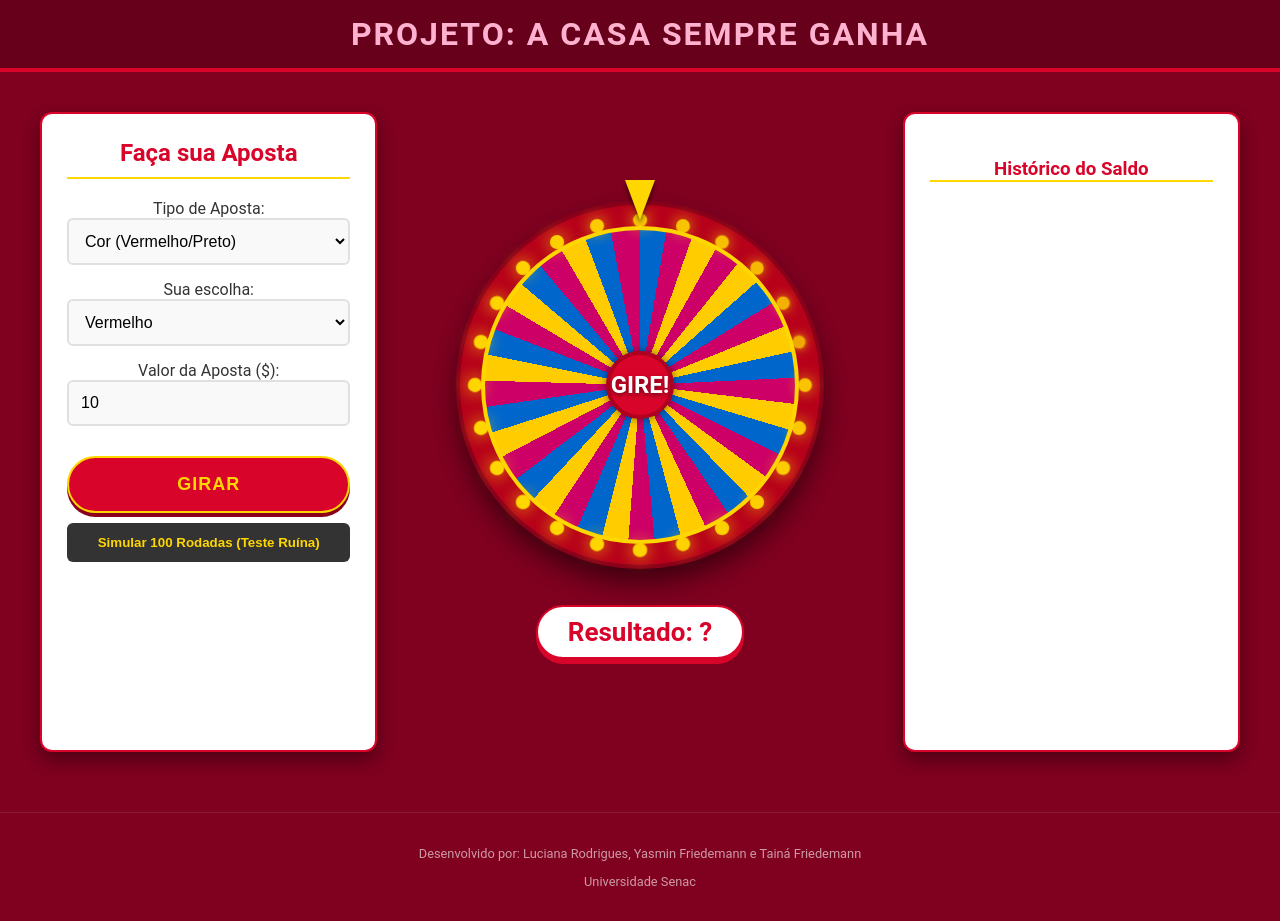
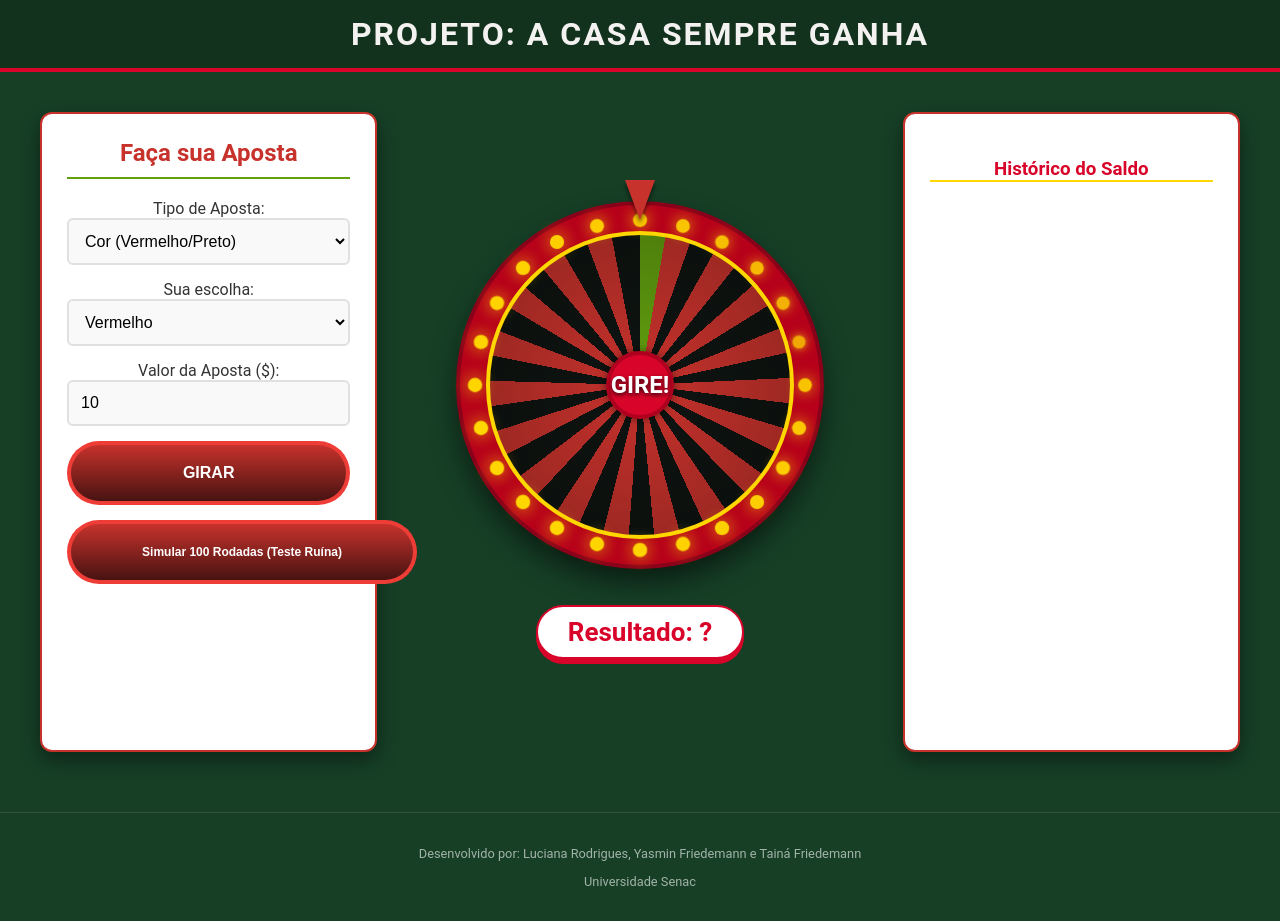
Before and after one commit to Yasfls/A-casa-sempre-ganha, a React (Create React App) app in the folder src/: page / in a window 1280 px wide. Built offline with nearby package versions, Linux system fonts and the light colour scheme; the HTML template or start-up script is replaced by a standard one.

Commit message:
commit teste

```diff
--- a/src/RouletteWheel.css
+++ b/src/RouletteWheel.css
@@ -1,6 +1,6 @@
 /* --- ESTRUTURA GERAL --- */
 body {
-    background-color: #800020;
+    background-color: #163f26;
     font-family: 'Montserrat', 'Roboto', sans-serif;
     color: #333;
     margin: 0;
@@ -19,7 +19,7 @@ body {
     font-size: 2rem;
     text-transform: uppercase;
     letter-spacing: 2px;
-    color: #ffb2d0;
+    color: #f4f2f1;
 }
 
 .roulette-container {
@@ -40,7 +40,7 @@ body {
     box-shadow: 0 8px 20px rgba(0,0,0,0.4);
     display: flex;
     flex-direction: column;
-    border: 2px solid #d90429;
+    border: 2px solid #c7322c;
 }
 
 /* --- PAINEL DE APOSTAS --- */
@@ -51,8 +51,8 @@ body {
 }
 
 .betting-panel h2 {
-    color: #d90429;
-    border-bottom: 2px solid #ffd700;
+    color: #c7322c;
+    border-bottom: 2px solid #62a00f;
     padding-bottom: 10px;
     margin-top: 0;
 }
@@ -74,47 +74,224 @@ select, input {
 
 /* Botão GIRAR */
 .spin-btn {
-    background-color: #d90429;
-    color: #ffd700;
-    font-size: 18px;
-    font-weight: 800;
-    padding: 16px;
-    border: 2px solid #ffd700;
-    border-radius: 50px;
-    cursor: pointer;
-    text-transform: uppercase;
-    letter-spacing: 1px;
-    margin-top: 15px;
-    box-shadow: 0 4px 0 #8a001a;
-    transition: transform 0.1s;
+ align-items: center;
+  appearance: none;
+  background-clip: padding-box;
+  background-color: initial;
+  background-image: none;
+  border-style: none;
+  box-sizing: border-box;
+  color: #fff;
+  cursor: pointer;
+  display: inline-block;
+  flex-direction: row;
+  flex-shrink: 0;
+  font-family: Eina01,sans-serif;
+  font-size: 16px;
+  font-weight: 800;
+  justify-content: center;
+  line-height: 24px;
+  margin: 0;
+  min-height: 64px;
+  outline: none;
+  overflow: visible;
+  padding: 19px 26px;
+  pointer-events: auto;
+  position: relative;
+  text-align: center;
+  text-decoration: none;
+  text-transform: none;
+  user-select: none;
+  -webkit-user-select: none;
+  touch-action: manipulation;
+  vertical-align: middle;
+  width: auto;
+  word-break: keep-all;
+  z-index: 0;
 }
 
-.spin-btn:hover {
-    background-color: #ff1a40;
+@media (min-width: 768px) {
+  .spin-btn {
+    padding: 19px 32px;
+  }
 }
 
-.spin-btn:active {
-    transform: translateY(3px);
-    box-shadow: 0 1px 0 #8a001a;
+.spin-btn:before,
+.spin-btn:after {
+  border-radius: 80px;
+}
+
+.spin-btn:before {
+  background: #ee3c36;
+  content: "";
+  display: block;
+  height: 100%;
+  left: 0;
+  overflow: hidden;
+  position: absolute;
+  top: 0;
+  width: 100%;
+  z-index: -2;
+}
+
+.spin-btn:after {
+  background-color: initial;
+  background-image: linear-gradient(#c7322c 0, #471311 100%);
+  bottom: 4px;
+  content: "";
+  display: block;
+  left: 4px;
+  overflow: hidden;
+  position: absolute;
+  right: 4px;
+  top: 4px;
+  transition: all 100ms ease-out;
+  z-index: -1;
+}
+
+.spin-btn:hover:not(:disabled):before {
+  background: linear-gradient(92.83deg, #f54d47 0%, rgb(177, 49, 24) 100%);
+}
+
+.spin-btn:hover:not(:disabled):after {
+  bottom: 0;
+  left: 0;
+  right: 0;
+  top: 0;
+  transition-timing-function: ease-in;
+  opacity: 0;
+}
+
+.spin-btn:active:not(:disabled) {
+  color: #541a0f;
+}
+
+.spin-btn:active:not(:disabled):before {
+  background-image: linear-gradient(0deg, rgba(0, 0, 0, .2), rgba(0, 0, 0, .2)), linear-gradient(92.83deg, #ff7426 0, #f93a13 100%);
+}
+
+.spin-btn:active:not(:disabled):after {
+  background-image: linear-gradient(#541a0f 0, #0c0d0d 100%);
+  bottom: 4px;
+  left: 4px;
+  right: 4px;
+  top: 4px;
 }
 
 .spin-btn:disabled {
-    background-color: #ccc;
-    cursor: not-allowed;
-    box-shadow: none;
-    border: none;
+  cursor: default;
+  opacity: .24;
 }
 
 .sim-btn {
-    background-color: #333;
-    color: #ffd700;
-    border: none;
-    padding: 12px;
-    border-radius: 6px;
-    width: 100%;
-    font-weight: bold;
-    cursor: pointer;
-    margin-top: 10px;
+  appearance: none;
+  background-clip: padding-box;
+  background-color: initial;
+  background-image: none;
+  border-style: none;
+  box-sizing: border-box;
+  color: #fff;
+  cursor: pointer;
+  display: inline-block;
+  flex-direction: row;
+  flex-shrink: 0;
+  font-family: Eina01,sans-serif;
+  font-size: 12px;
+  font-weight: 700;
+  justify-content: center;
+  line-height: 24px;
+  margin: 0;
+  min-height: 64px;
+  outline: none;
+  overflow: visible;
+  padding: 19px 26px;
+  pointer-events: auto;
+  position: relative;
+  text-align: center;
+  text-decoration: none;
+  text-transform: none;
+  user-select: none;
+  -webkit-user-select: none;
+  touch-action: manipulation;
+  vertical-align: middle;
+  width: auto;
+  word-break: keep-all;
+  z-index: 0;
+  margin-top: 15px;
+  width: 350px;
+}
+
+@media (min-width: 768px) {
+  .sim-btn {
+    padding: 19px 32px;
+  }
+}
+
+.sim-btn:before,
+.sim-btn:after {
+  border-radius: 80px;
+}
+
+.sim-btn:before {
+  background: #ee3c36;
+  content: "";
+  display: block;
+  height: 100%;
+  left: 0;
+  overflow: hidden;
+  position: absolute;
+  top: 0;
+  width: 100%;
+  z-index: -2;
+}
+
+.sim-btn:after {
+  background-color: initial;
+  background-image: linear-gradient(#c7322c 0, #471311 100%);
+  bottom: 4px;
+  content: "";
+  display: block;
+  left: 4px;
+  overflow: hidden;
+  position: absolute;
+  right: 4px;
+  top: 4px;
+  transition: all 100ms ease-out;
+  z-index: -1;
+}
+
+.sim-btn:hover:not(:disabled):before {
+  background: linear-gradient(92.83deg, #f54d47 0%, rgb(177, 49, 24) 100%);
+}
+
+.sim-btn:hover:not(:disabled):after {
+  bottom: 0;
+  left: 0;
+  right: 0;
+  top: 0;
+  transition-timing-function: ease-in;
+  opacity: 0;
+}
+
+.sim-btn:active:not(:disabled) {
+  color: #541a0f;
+}
+
+.sim-btn:active:not(:disabled):before {
+  background-image: linear-gradient(0deg, rgba(0, 0, 0, .2), rgba(0, 0, 0, .2)), linear-gradient(92.83deg, #ff7426 0, #f93a13 100%);
+}
+
+.sim-btn:active:not(:disabled):after {
+  background-image: linear-gradient(#541a0f 0, #0c0d0d 100%);
+  bottom: 4px;
+  left: 4px;
+  right: 4px;
+  top: 4px;
+}
+
+.sim-btn:disabled {
+  cursor: default;
+  opacity: .24;
 }
 
 /* --- ROLETA --- */
@@ -181,66 +358,70 @@ select, input {
     height: 0;
     border-left: 15px solid transparent;
     border-right: 15px solid transparent;
-    border-top: 40px solid #ffd700;
+    border-top: 40px solid #c7322c;
     z-index: 20;
     filter: drop-shadow(0 4px 2px rgba(0,0,0,0.5));
 }
 
 .wheel {
-    width: 310px; /* Menor para deixar espaço para os LEDs na borda vermelha */
-    height: 310px;
+    width: 300px;
+    height: 300px;
     border-radius: 50%;
-    border: 4px solid #ffd700; /* Borda dourada interna */
+    border: 4px solid #ffd700;
     transition: transform 3s cubic-bezier(0.1, 0.7, 0.1, 1);
-
-    /* Gradiente igual à foto */
-    background: conic-gradient(
-        #0066cc 0deg 9.7deg,
-        #cc0066 9.7deg 19.4deg,
-        #ffcc00 19.4deg 29.1deg,
-        #cc0066 29.1deg 38.8deg,
-        #ffcc00 38.8deg 48.5deg,
-        #0066cc 48.5deg 58.2deg,
-        #cc0066 58.2deg 67.9deg,
-        #ffcc00 67.9deg 77.6deg,
-        #0066cc 77.6deg 87.3deg,
-        #cc0066 87.3deg 97deg,
-        #ffcc00 97deg 106.7deg,
-        #0066cc 106.7deg 116.4deg,
-        #cc0066 116.4deg 126.1deg,
-        #ffcc00 126.1deg 135.8deg,
-        #0066cc 135.8deg 145.5deg,
-        #cc0066 145.5deg 155.2deg,
-        #ffcc00 155.2deg 164.9deg,
-        #0066cc 164.9deg 174.6deg,
-        #cc0066 174.6deg 184.3deg,
-        #ffcc00 184.3deg 194deg,
-        #0066cc 194deg 203.7deg,
-        #cc0066 203.7deg 213.4deg,
-        #ffcc00 213.4deg 223.1deg,
-        #0066cc 223.1deg 232.8deg,
-        #cc0066 232.8deg 242.5deg,
-        #ffcc00 242.5deg 252.2deg,
-        #0066cc 252.2deg 261.9deg,
-        #cc0066 261.9deg 271.6deg,
-        #ffcc00 271.6deg 281.3deg,
-        #0066cc 281.3deg 291deg,
-        #cc0066 291deg 300.7deg,
-        #ffcc00 300.7deg 310.4deg,
-        #0066cc 310.4deg 320.1deg,
-        #cc0066 320.1deg 329.8deg,
-        #ffcc00 329.8deg 339.5deg,
-        #0066cc 339.5deg 349.2deg,
-        #cc0066 349.2deg 360deg
-    );
-
+    /* Aqui usamos DUAS camadas de background:
+       1. Radial-Gradient: Cria uma sombra do centro para as bordas (efeito 3D).
+       2. Conic-Gradient: Cria as fatias coloridas alternadas corretamente.
+    */
+    background:
+        radial-gradient(circle, rgba(0,0,0,0) 0%, rgba(0,0,0,0.2) 70%, rgba(0,0,0,0.5) 100%),
+        conic-gradient(
+            #62a00f 0deg 9.7deg,      /* 0 - Verde */
+            #c7322c 9.7deg 19.4deg,   /* 32 - Vermelho */
+            #0e1411 19.4deg 29.1deg,  /* 15 - Preto */
+            #c7322c 29.1deg 38.8deg,  /* 19 - Vermelho */
+            #0e1411 38.8deg 48.5deg,  /* 4 - Preto */
+            #c7322c 48.5deg 58.2deg,  /* 21 - Vermelho */
+            #0e1411 58.2deg 67.9deg,  /* 2 - Preto */
+            #c7322c 67.9deg 77.6deg,  /* 25 - Vermelho */
+            #0e1411 77.6deg 87.3deg,  /* 17 - Preto */
+            #c7322c 87.3deg 97deg,    /* 34 - Vermelho */
+            #0e1411 97deg 106.7deg,   /* 6 - Preto */
+            #c7322c 106.7deg 116.4deg,/* 27 - Vermelho */
+            #0e1411 116.4deg 126.1deg,/* 13 - Preto */
+            #c7322c 126.1deg 135.8deg,/* 36 - Vermelho */
+            #0e1411 135.8deg 145.5deg,/* 11 - Preto */
+            #c7322c 145.5deg 155.2deg,/* 30 - Vermelho */
+            #0e1411 155.2deg 164.9deg,/* 8 - Preto */
+            #c7322c 164.9deg 174.6deg,/* 23 - Vermelho */
+            #0e1411 174.6deg 184.3deg,/* 10 - Preto */
+            #c7322c 184.3deg 194deg,  /* 5 - Vermelho */
+            #0e1411 194deg 203.7deg,  /* 24 - Preto */
+            #c7322c 203.7deg 213.4deg,/* 16 - Vermelho */
+            #0e1411 213.4deg 223.1deg,/* 33 - Preto */
+            #c7322c 223.1deg 232.8deg,/* 1 - Vermelho */
+            #0e1411 232.8deg 242.5deg,/* 20 - Preto */
+            #c7322c 242.5deg 252.2deg,/* 14 - Vermelho */
+            #0e1411 252.2deg 261.9deg,/* 31 - Preto */
+            #c7322c 261.9deg 271.6deg,/* 9 - Vermelho */
+            #0e1411 271.6deg 281.3deg,/* 22 - Preto */
+            #c7322c 281.3deg 291deg,  /* 18 - Vermelho */
+            #0e1411 291deg 300.7deg,  /* 29 - Preto */
+            #c7322c 300.7deg 310.4deg,/* 7 - Vermelho */
+            #0e1411 310.4deg 320.1deg,/* 28 - Preto */
+            #c7322c 320.1deg 329.8deg,/* 12 - Vermelho */
+            #0e1411 329.8deg 339.5deg,/* 35 - Preto */
+            #c7322c 339.5deg 349.2deg,/* 3 - Vermelho */
+            #0e1411 349.2deg 360deg   /* 26 - Preto */
+        );
     display: flex;
     align-items: center;
     justify-content: center;
     color: white;
     font-size: 24px;
     font-weight: bold;
-    text-shadow: 0 2px 4px rgba(0,0,0,0.5);
+    text-shadow: 0 2px 4px rgba(0,0,0,0.8);
+    position: relative;
 }
 
 /* Centro da roleta */
```
Also changed, not shown: 1 other file (tests, documents, lock files or other folders).
